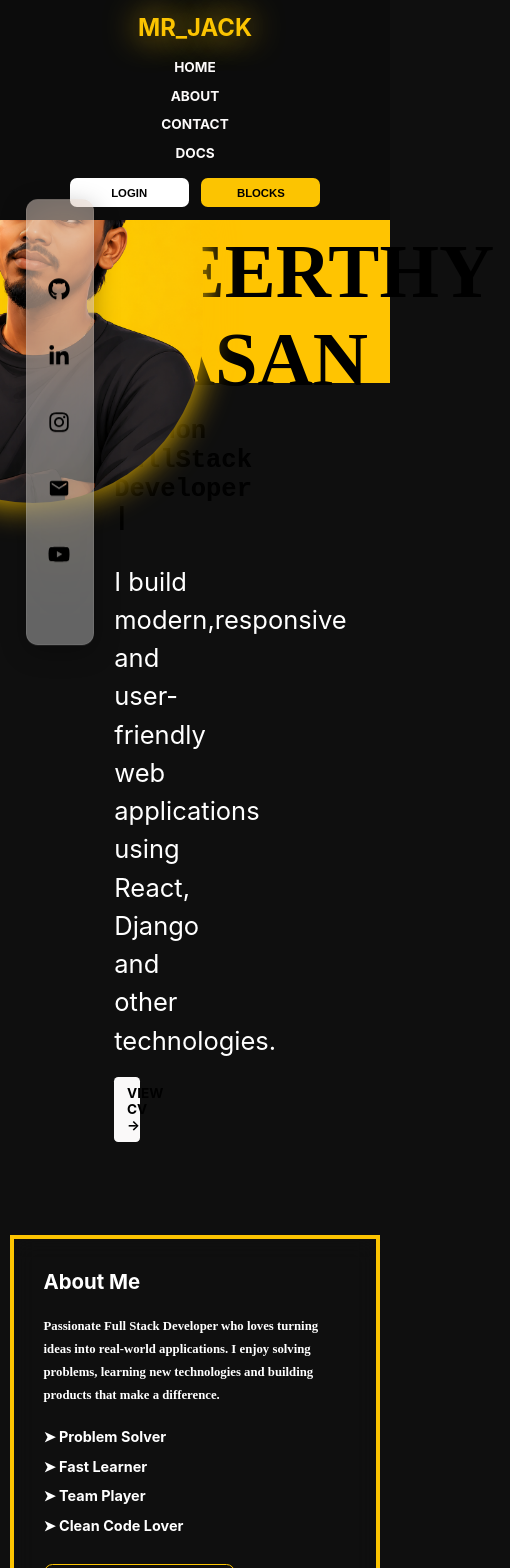
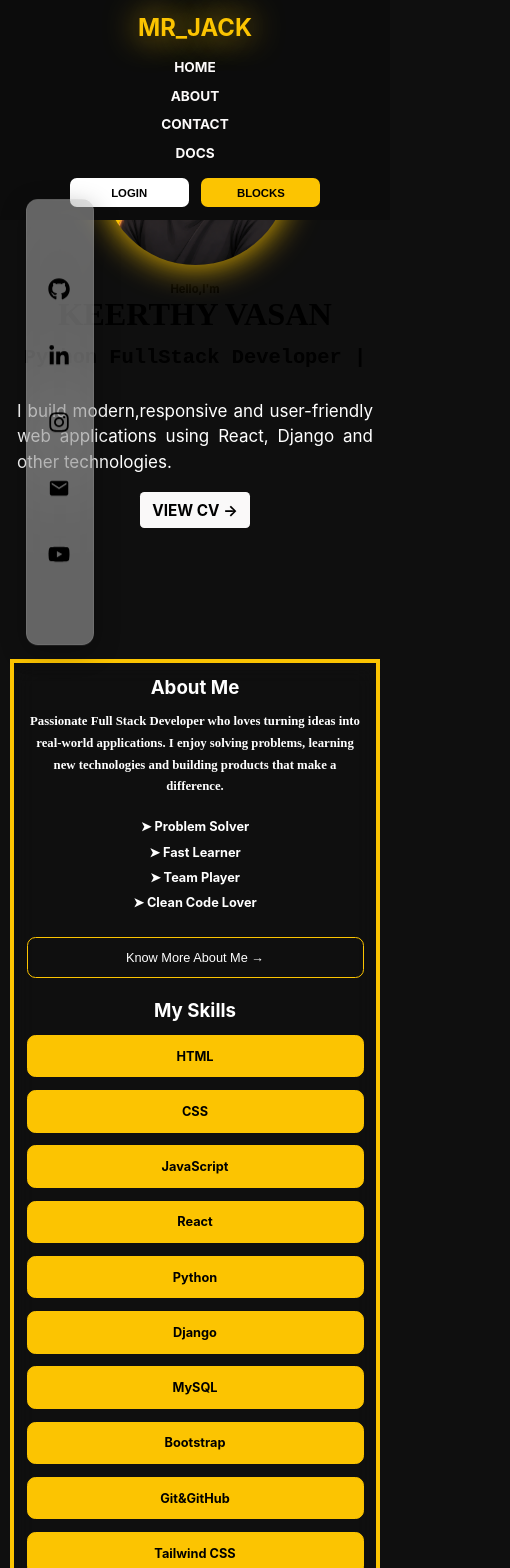
Before and after one commit to keerthy-07/my-app, a React (Create React App) app: page / in a window 390 px wide. Shown: the top 1568 px of the page, 510 px wide, since content can reach past the window. Built offline with nearby package versions, Linux system fonts and the light colour scheme.

Commit message:
updated portfolio design

```diff
--- a/src/components/aboutme/aboutme.css
+++ b/src/components/aboutme/aboutme.css
@@ -99,27 +99,93 @@
     pointer-events: none;
 } */
 
-@media (max-width: 900px) {
-  .about-card {
-    flex-direction: column;
-  }
+@media screen and (max-width: 768px) {
 
-  .skills-grid {
-    grid-template-columns: repeat(2, 1fr);
-  }
+    .about-card{
+        width: 95%;
+        height: auto;
+        flex-direction: column;
+        padding: 20px;
+        margin-top: 100px;
+        gap: 25px;
+    }
+
+    .about-left,
+    .about-right{
+        width: 100%;
+        text-align: center;
+    }
+
+    .about-left h2,
+    .about-right h2{
+        font-size: 26px;
+        margin-bottom: 15px;
+    }
+
+    .about-left p{
+        font-size: 16px;
+        line-height: 1.7;
+    }
+
+    .about-left ul{
+        padding: 0;
+    }
+
+    .about-left ul li{
+        font-size: 15px;
+        margin-bottom: 12px;
+    }
+
+    .about-btn{
+        width: 100%;
+        padding: 14px;
+        font-size: 16px;
+    }
+
+    .skills-grid{
+        grid-template-columns: repeat(2,1fr);
+        gap: 20px;
+    }
+
+    .skill-box{
+        margin-top: 0;
+        padding: 15px;
+        font-size: 15px;
+    }
+
+    .about-right img{
+        width: 250px;
+        max-width: 100%;
+        height: auto;
+        margin: auto;
+        display: block;
+    }
 }
+@media screen and (max-width: 480px){
 
-@media (max-width: 500px) {
-  .skills-grid {
-    grid-template-columns: 1fr;
-  }
+    .about-card{
+        padding: 15px;
+    }
 
-  .about-left h2,
-  .about-right h2 {
-    font-size: 24px;
-  }
+    .about-left h2,
+    .about-right h2{
+        font-size: 22px;
+    }
 
-  .about-left p {
-    font-size: 15px;
-  }
+    .about-left p{
+        font-size: 15px;
+    }
+
+    .skills-grid{
+        grid-template-columns: 1fr;
+        gap: 15px;
+    }
+
+    .about-btn{
+        font-size: 15px;
+    }
+
+    .about-right img{
+        width: 200px;
+    }
 }
--- a/src/components/form/form.css
+++ b/src/components/form/form.css
@@ -139,17 +139,139 @@ textarea {
   font-size: 18px;
 }
 
-@media (max-width: 900px) {
-  .contact-container {
-    flex-direction: column;
-    padding: 30px;
-  }
+@media screen and (max-width:768px){
 
-  .row {
-    flex-direction: column;
-  }
+    .contact-section{
+        padding: 100px 20px;
+        margin-top: 0;
+    }
 
-  .heading h1 {
-    font-size: 38px;
-  }
+    .heading{
+        margin-top: 0;
+        text-align: center;
+    }
+
+    .heading img{
+        position: static;
+        width: 150px;
+        height: 150px;
+        display: block;
+        margin: 0 auto 20px;
+    }
+
+    .heading h2{
+        font-size: 36px;
+    }
+
+    .heading p{
+        font-size: 16px;
+    }
+
+    .contact-container{
+        flex-direction: column;
+        width: 100%;
+        height: auto;
+        padding: 25px;
+        gap: 30px;
+    }
+
+    .form-box,
+    .info-box{
+        width: 100%;
+        flex: 1;
+    }
+
+    .row{
+        flex-direction: column;
+        gap: 0;
+    }
+
+    .input-group{
+        margin-bottom: 20px;
+    }
+
+    .send-btn{
+        width: 100%;
+    }
+
+    .info-box{
+        padding: 30px;
+    }
+
+    .info-box h2{
+        font-size: 28px;
+    }
+
+    .info-item{
+        gap: 12px;
+    }
+
+    .info-item span{
+        font-size: 20px;
+    }
+
+    .info-item p{
+        font-size: 16px;
+    }
 }
+
+@media screen and (max-width:480px){
+
+    .contact-section{
+        padding: 80px 15px;
+    }
+
+    .heading img{
+        width: 120px;
+        height: 120px;
+    }
+
+    .heading h2{
+        font-size: 28px;
+    }
+
+    .heading p{
+        font-size: 14px;
+    }
+
+    .contact-container{
+        padding: 20px;
+    }
+
+    .input-group label{
+        font-size: 14px;
+    }
+
+    .input-group input,
+    .input-group textarea{
+        font-size: 15px;
+        padding: 10px 0;
+    }
+
+    .send-btn{
+        padding: 12px;
+        font-size: 15px;
+    }
+
+    .info-box{
+        padding: 20px;
+    }
+
+    .info-box h2{
+        font-size: 24px;
+    }
+
+    .info-item{
+        flex-direction: column;
+        align-items: flex-start;
+        gap: 8px;
+    }
+
+    .info-item span{
+        font-size: 18px;
+    }
+
+    .info-item p{
+        font-size: 14px;
+    }
+}
--- a/src/components/profile/profile.css
+++ b/src/components/profile/profile.css
@@ -94,6 +94,78 @@
     align-items: flex-start;
 }
 
+@media (max-width: 768px) {
+
+  .cover{
+    height: auto;
+    padding: 30px 20px;
+  }
+
+  .profile{
+    width: 100%;
+    padding: 20px;
+    flex-direction: column-reverse;
+    align-items: center;
+    text-align: center;
+  }
+
+  .left{
+    width: 100%;
+  }
+
+  .right{
+    width: 100%;
+    justify-content: center;
+    margin-bottom: 30px;
+  }
+
+  .left img{
+    position: static;
+    width: 220px;
+    height: 220px;
+    margin: 0 auto 20px;
+    display: block;
+  }
+
+  .left h2{
+    margin-top: 0;
+    font-size: 38px;
+  }
+
+  .left h4{
+    width: fit-content;
+    margin: 15px auto;
+    font-size: 18px;
+  }
+
+  .left p{
+    font-size: 20px;
+  }
+
+  .stats{
+    flex-direction: column;
+    gap: 20px;
+    align-items: center;
+  }
+
+  .stats h3{
+    font-size: 24px;
+  }
+
+  .about{
+    width: 100%;
+    font-size: 18px;
+    text-align: justify;
+  }
+
+  .download-btn{
+    width: 100%;
+    max-width: 250px;
+    margin: 20px auto;
+    display: block;
+  }
+
+}
 /* .download-btn {
     margin-right: 1790px;
     padding: 12px 52px;
```
